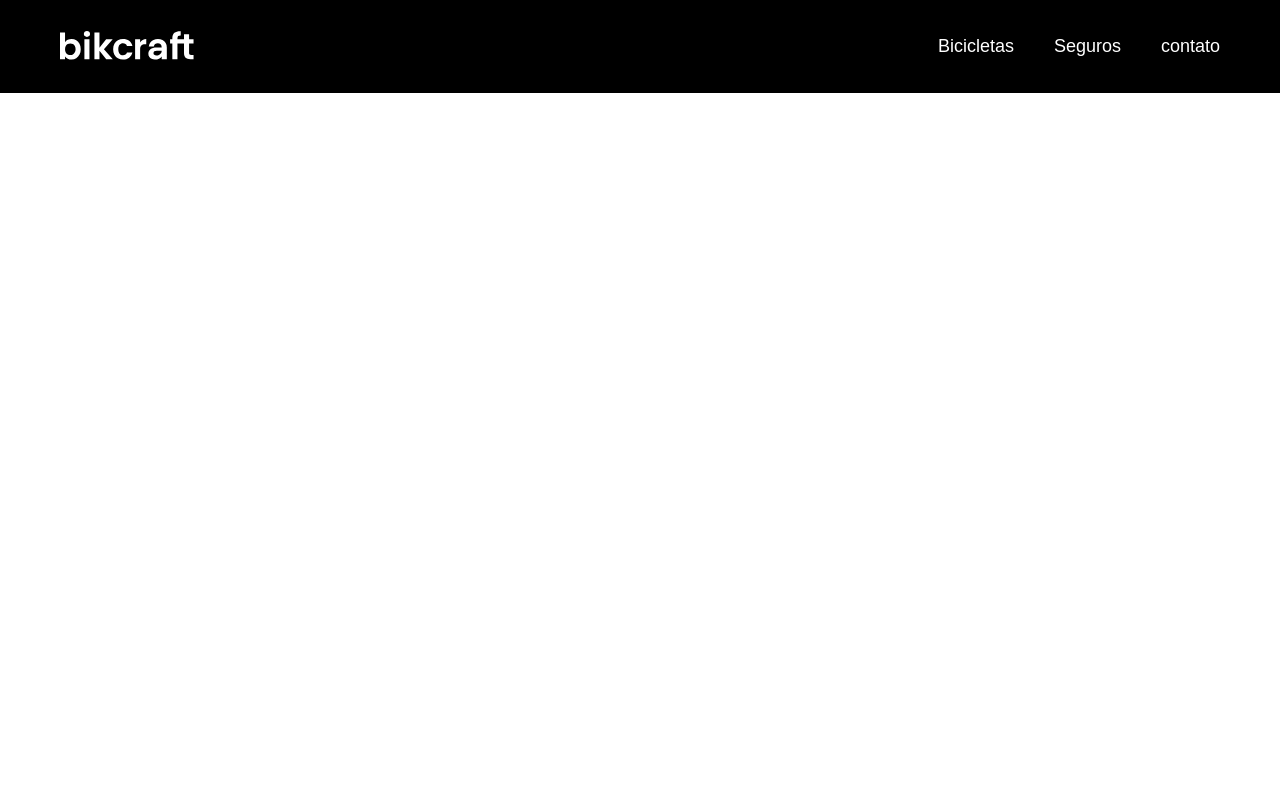
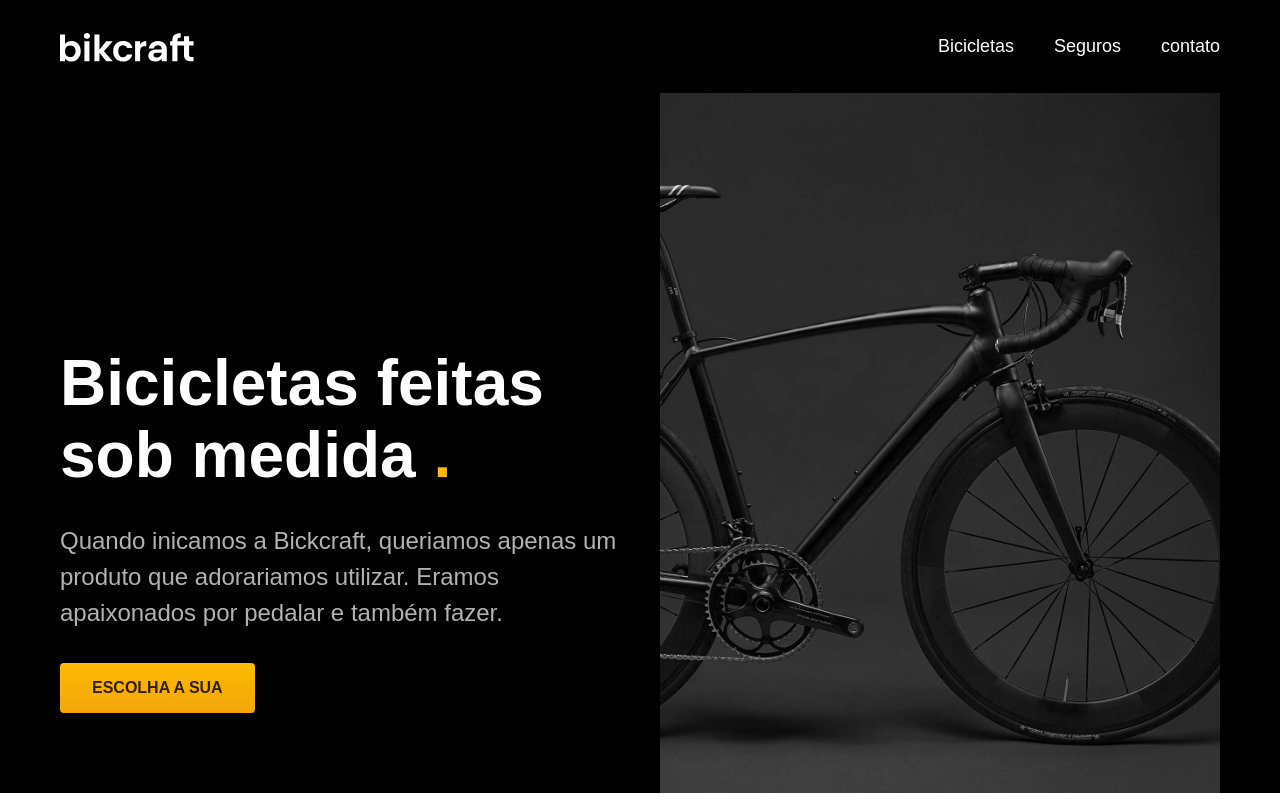
Before and after one commit to Helderleopoldo/bickcraft, a plain HTML site: page index.html in a window 1280 px wide. Drawn offline with Linux system fonts and the light colour scheme.

Commit message:
introdução

```diff
--- a/css/style.css
+++ b/css/style.css
@@ -3,15 +3,28 @@ body {
     font-family: Arial, Helvetica, sans-serif;
 }
 
+ul,
+h1,
+p {
+    margin: 0px;
+}
+
 ul {
-    margin: 0px;
+
     padding: 0px;
     list-style: none;
 }
 
 a {
     text-decoration: none;
+    color: inherit;
 }
+
+img {
+    max-width: 100%;
+    display: block;
+}
+
 
 .header-bg {
     background-color: #000000;
@@ -86,3 +99,51 @@ a {
         font-size: 12px;
     }
 }
+
+.introducao-bg {
+    background: #000000;
+    color: #ffffff;
+}
+
+.introducao {
+    display: grid;
+    grid-template-columns: 1fr 1fr;
+    gap: 0px 40px;
+    box-sizing: border-box;
+    max-width: 1200px;
+    padding: 0px 20px;
+    margin: 0 auto;
+}
+
+.introducao-conteudo {
+    align-self: end;
+    padding-bottom: 80px;
+}
+
+.introducao h1 {
+    margin-bottom: 32px;
+    font-size: 64px;
+    line-height: 1.125;
+}
+
+.introducao p {
+    margin-bottom: 32px;
+    font-size: 24px;
+    line-height: 1.5;
+    color: #b2b2b2;
+}
+
+.introducao h1 span {
+    color: #ffbb00;
+}
+
+.introducao a {
+    display: inline-block;
+    text-transform: uppercase;
+    font-weight: bold;
+    padding: 16px 32px;
+    color: #320;
+    background: linear-gradient(#ffbb00, #f2a50c);
+    border-radius: 4px;
+
+}
--- a/index.html
+++ b/index.html
@@ -33,6 +33,18 @@
         </div>
     </header>
 
+    <main class="introducao-bg">
+        <div class="introducao">
+            <div class="introducao-conteudo">
+                <h1>Bicicletas feitas sob medida <span>.</span></h1>
+                <p>Quando inicamos a Bickcraft, queriamos apenas um produto que adorariamos utilizar. Eramos apaixonados
+                    por pedalar e também fazer.</p>
+                <a href="./bicicletas.html">Escolha a sua</a>
+            </div>
+            <img src="./img/fotos/introducao.jpg" alt="Bicicleta elétrica preta">
+        </div>
+    </main>
+
 </body>
 
 </html>
```
